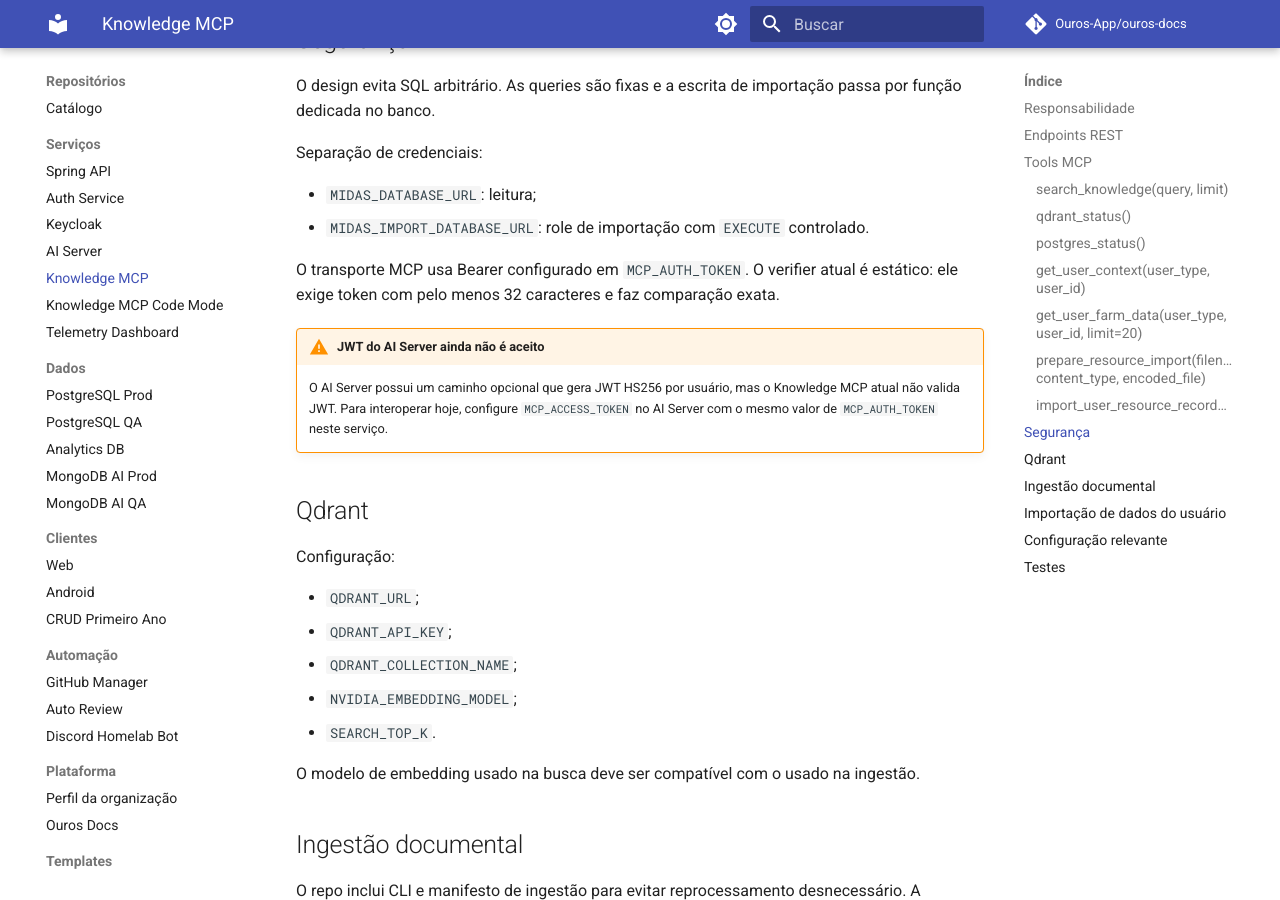
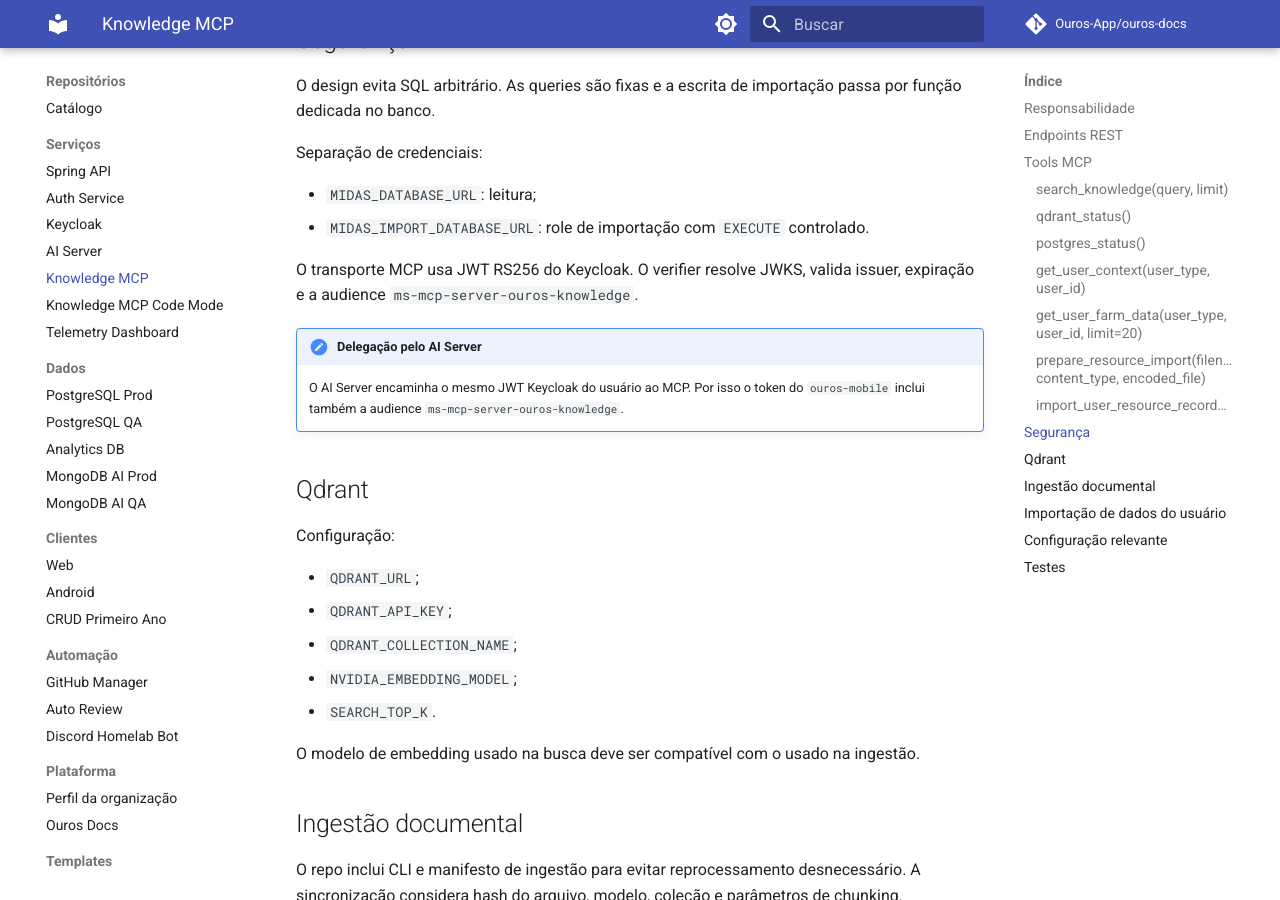
Before and after one commit to Ouros-App/ouros-docs, an MkDocs documentation site: the page built from docs/repositories/services/ms-mcp-server-ouros-knowledge.md, in a window 1280 px wide and 900 px high, scrolled down 2073 px. Built offline with MkDocs 1.6.1 and Material for MkDocs 9.7.7, drawn with Linux system fonts in a browser that asks for light colours; comment, search, counter and statistics services are not loaded.

Commit message:
docs: update Knowledge MCP auth contract

```diff
--- a/docs/repositories/services/ms-mcp-server-ouros-knowledge.md
+++ b/docs/repositories/services/ms-mcp-server-ouros-knowledge.md
@@ -75,10 +75,10 @@ Separação de credenciais:
 - `MIDAS_DATABASE_URL`: leitura;
 - `MIDAS_IMPORT_DATABASE_URL`: role de importação com `EXECUTE` controlado.
 
-O transporte MCP usa Bearer configurado em `MCP_AUTH_TOKEN`. O verifier atual é estático: ele exige token com pelo menos 32 caracteres e faz comparação exata.
+O transporte MCP usa JWT RS256 do Keycloak. O verifier resolve JWKS, valida issuer, expiração e a audience `ms-mcp-server-ouros-knowledge`.
 
-!!! warning "JWT do AI Server ainda não é aceito"
-    O AI Server possui um caminho opcional que gera JWT HS256 por usuário, mas o Knowledge MCP atual não valida JWT. Para interoperar hoje, configure `MCP_ACCESS_TOKEN` no AI Server com o mesmo valor de `MCP_AUTH_TOKEN` neste serviço.
+!!! note "Delegação pelo AI Server"
+    O AI Server encaminha o mesmo JWT Keycloak do usuário ao MCP. Por isso o token do `ouros-mobile` inclui também a audience `ms-mcp-server-ouros-knowledge`.
 
 ## Qdrant
 
```
